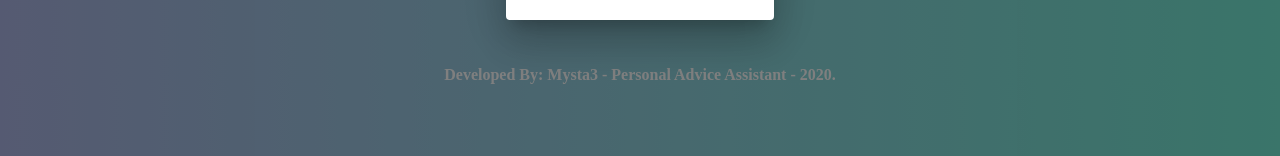
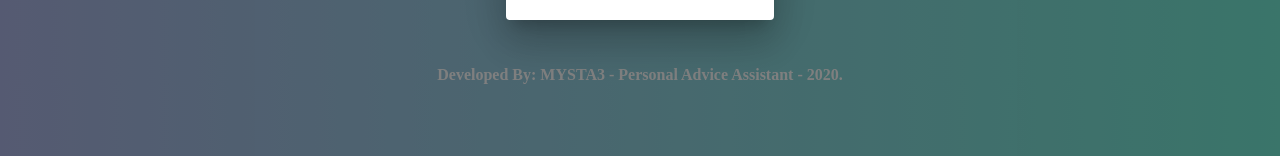
Before and after one commit to Mysta3/advice_app, a React (Create React App) app: page / in a window 1280 px wide. Shown: the part 493-649 px from the top of the page. Built offline with nearby package versions, Linux system fonts and the light colour scheme.

Commit message:
capitalized name in footer

```diff
--- a/src/App.js
+++ b/src/App.js
@@ -49,7 +49,7 @@
         </Switch>
       </main>
       <footer className={classes.footer}>
-        Developed By: Mysta3 - Personal Advice Assistant - 2020.
+        Developed By: MYSTA3 - Personal Advice Assistant - 2020.
       </footer>
     </div>
   );
```
